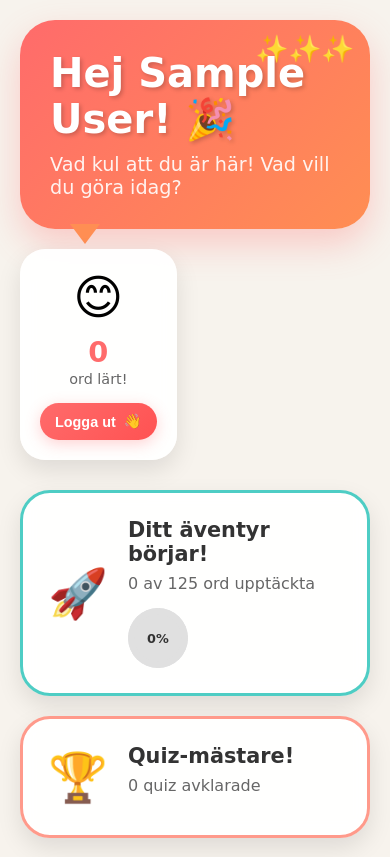
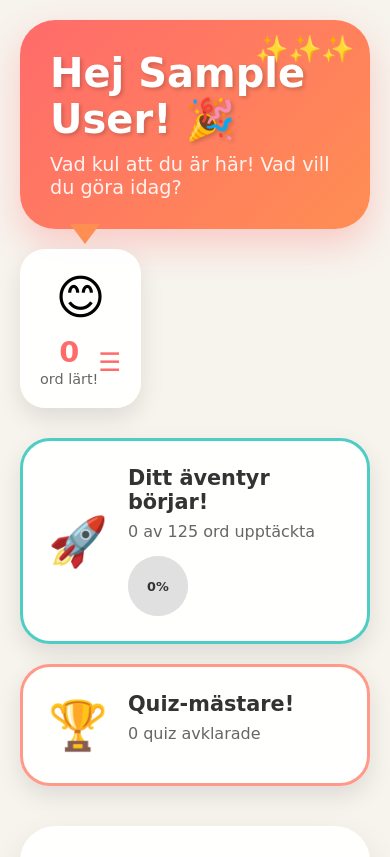
Before and after one commit to kirre02/LearnEnglish, a Vue app in the folder frontend/: page /dashboard in a window 390 px wide. Shown: the top 857 px of the page. Built offline with nearby package versions, Linux system fonts and the light colour scheme; sample sign-in values are in the browser's storage.

Commit message:
feat: initial work on the hamburgermenu

```diff
--- a/frontend/src/components/Dashboard.vue
+++ b/frontend/src/components/Dashboard.vue
@@ -16,20 +16,14 @@
           <div class="sparkles">✨✨✨</div>
         </div>
 
-        <div class="user-info-bubble">
-          <div class="user-avatar">😊</div>
-          <div class="user-details">
-            <div class="word-count">
-              <span class="count">{{ learnedWords }}</span>
-              <span class="label">ord lärt!</span>
+        <!-- Ersatt den gamla user-info-bubble med den nya komponenten -->
+        <UserInfoBubble
+          :learnedWords="learnedWords"
+          @logout="handleLogout"
+          @show-results="goToResults"
+          @show-settings="goToSettings" />
       </div>
-            <button @click="handleLogout" class="logout-btn">
-              <span class="logout-text">Logga ut</span>
-              <span class="logout-emoji">👋</span>
-            </button>
-          </div>
-        </div>
-      </div>
+
     </div>
 
     <!-- Framstegs-bubblor -->
@@ -163,8 +157,11 @@
 </template>
 
 <script>
+import UserInfoBubble from './UserInfoBubble.vue';
+
 export default {
   name: 'Dashboard',
+  components: { UserInfoBubble },
   data() {
     return {
       user: JSON.parse(localStorage.getItem('user') || '{}'),
@@ -206,6 +203,12 @@ export default {
       localStorage.removeItem('user');
       this.$router.push('/');
     },
+    goToResults() {
+      this.$router.push('/results');
+    },
+    goToSettings() {
+      this.$router.push('/settings');
+    },
     navigateToSection(section) {
       alert(`Öppnar ${section} - kommer snart!`);
     },
@@ -245,13 +248,34 @@ export default {
   animation: float 3s ease-in-out infinite;
 }
 
-.balloon1 { top: 0; right: 0; animation-delay: 0s; }
-.balloon2 { top: 30px; right: 40px; animation-delay: 1s; }
-.balloon3 { top: -10px; right: 80px; animation-delay: 2s; }
+.balloon1 {
+  top: 0;
+  right: 0;
+  animation-delay: 0s;
+}
+
+.balloon2 {
+  top: 30px;
+  right: 40px;
+  animation-delay: 1s;
+}
+
+.balloon3 {
+  top: -10px;
+  right: 80px;
+  animation-delay: 2s;
+}
 
 @keyframes float {
-  0%, 100% { transform: translateY(0px) rotate(0deg); }
-  50% { transform: translateY(-10px) rotate(5deg); }
+
+  0%,
+  100% {
+    transform: translateY(0px) rotate(0deg);
+  }
+
+  50% {
+    transform: translateY(-10px) rotate(5deg);
+  }
 }
 
 /* Välkomstsektion */
@@ -273,7 +297,7 @@ export default {
   padding: 30px;
   border-radius: 35px;
   position: relative;
-  box-shadow: 0 15px 35px rgba(255,107,107,0.3);
+  box-shadow: 0 15px 35px rgba(255, 107, 107, 0.3);
   animation: bounceIn 1s ease-out;
 }
 
@@ -291,7 +315,7 @@ export default {
 .welcome-bubble h1 {
   margin: 0 0 10px 0;
   font-size: 2.5em;
-  text-shadow: 2px 2px 4px rgba(0,0,0,0.2);
+  text-shadow: 2px 2px 4px rgba(0, 0, 0, 0.2);
 }
 
 .welcome-bubble p {
@@ -309,8 +333,17 @@ export default {
 }
 
 @keyframes sparkle {
-  0%, 100% { opacity: 0.7; transform: scale(1); }
-  50% { opacity: 1; transform: scale(1.1); }
+
+  0%,
+  100% {
+    opacity: 0.7;
+    transform: scale(1);
+  }
+
+  50% {
+    opacity: 1;
+    transform: scale(1.1);
+  }
 }
 
 .user-info-bubble {
@@ -318,7 +351,7 @@ export default {
   background: rgba(255, 255, 255, 0.95);
   padding: 20px;
   border-radius: 25px;
-  box-shadow: 0 10px 25px rgba(0,0,0,0.1);
+  box-shadow: 0 10px 25px rgba(0, 0, 0, 0.1);
   backdrop-filter: blur(10px);
 }
 
@@ -362,14 +395,14 @@ export default {
   align-items: center;
   gap: 8px;
   transition: all 0.3s ease;
-  box-shadow: 0 4px 15px rgba(255,107,107,0.3);
+  box-shadow: 0 4px 15px rgba(255, 107, 107, 0.3);
   font-size: 0.9em;
 }
 
 .logout-btn:hover {
   transform: scale(1.05);
   background: linear-gradient(135deg, #FF5252, #FF0000);
-  box-shadow: 0 6px 20px rgba(255,107,107,0.5);
+  box-shadow: 0 6px 20px rgba(255, 107, 107, 0.5);
 }
 
 /* Framstegs-bubblor */
@@ -387,7 +420,7 @@ export default {
   display: flex;
   align-items: center;
   gap: 20px;
-  box-shadow: 0 10px 25px rgba(0,0,0,0.1);
+  box-shadow: 0 10px 25px rgba(0, 0, 0, 0.1);
   backdrop-filter: blur(10px);
   animation: slideUp 0.8s ease-out;
 }
@@ -446,7 +479,7 @@ export default {
   padding: 30px;
   border-radius: 35px;
   margin-bottom: 30px;
-  box-shadow: 0 15px 35px rgba(0,0,0,0.1);
+  box-shadow: 0 15px 35px rgba(0, 0, 0, 0.1);
   backdrop-filter: blur(10px);
 }
 
@@ -484,22 +517,42 @@ export default {
   transition: all 0.3s ease;
   overflow: hidden;
   color: white;
-  box-shadow: 0 8px 25px rgba(0,0,0,0.15);
+  box-shadow: 0 8px 25px rgba(0, 0, 0, 0.15);
   animation: cardAppear 0.6s ease-out;
 }
 
 .explore-card:hover {
   transform: translateY(-8px) scale(1.05);
-  box-shadow: 0 15px 35px rgba(0,0,0,0.25);
+  box-shadow: 0 15px 35px rgba(0, 0, 0, 0.25);
 }
 
-.card-1 { background: linear-gradient(135deg, #FF6B6B, #FF8E53); }
-.card-2 { background: linear-gradient(135deg, #4ECDC4, #44A08D); }
-.card-3 { background: linear-gradient(135deg, #FFD700, #FF8E00); }
-.card-4 { background: linear-gradient(135deg, #667eea, #764ba2); }
-.card-5 { background: linear-gradient(135deg, #FD746C, #FF9068); }
-.card-6 { background: linear-gradient(135deg, #A8FF78, #78FFD6); }
-.card-quiz { background: linear-gradient(135deg, #FF9A8B, #FF6A88); }
+.card-1 {
+  background: linear-gradient(135deg, #FF6B6B, #FF8E53);
+}
+
+.card-2 {
+  background: linear-gradient(135deg, #4ECDC4, #44A08D);
+}
+
+.card-3 {
+  background: linear-gradient(135deg, #FFD700, #FF8E00);
+}
+
+.card-4 {
+  background: linear-gradient(135deg, #667eea, #764ba2);
+}
+
+.card-5 {
+  background: linear-gradient(135deg, #FD746C, #FF9068);
+}
+
+.card-6 {
+  background: linear-gradient(135deg, #A8FF78, #78FFD6);
+}
+
+.card-quiz {
+  background: linear-gradient(135deg, #FF9A8B, #FF6A88);
+}
 
 .card-wave {
   position: absolute;
@@ -507,7 +560,7 @@ export default {
   left: 0;
   right: 0;
   height: 20px;
-  background: rgba(255,255,255,0.2);
+  background: rgba(255, 255, 255, 0.2);
   border-radius: 50% 50% 0 0;
 }
 
@@ -520,14 +573,14 @@ export default {
 .explore-card h3 {
   margin: 0 0 8px 0;
   font-size: 1.3em;
-  text-shadow: 1px 1px 2px rgba(0,0,0,0.3);
+  text-shadow: 1px 1px 2px rgba(0, 0, 0, 0.3);
 }
 
 .explore-card p {
   margin: 0;
   opacity: 0.9;
   font-size: 0.9em;
-  text-shadow: 1px 1px 2px rgba(0,0,0,0.3);
+  text-shadow: 1px 1px 2px rgba(0, 0, 0, 0.3);
 }
 
 .card-sparkle {
@@ -539,8 +592,17 @@ export default {
 }
 
 @keyframes twinkle {
-  0%, 100% { opacity: 0.5; transform: scale(1); }
-  50% { opacity: 1; transform: scale(1.2); }
+
+  0%,
+  100% {
+    opacity: 0.5;
+    transform: scale(1);
+  }
+
+  50% {
+    opacity: 1;
+    transform: scale(1.2);
+  }
 }
 
 /* Snabbåtgärder */
@@ -549,7 +611,7 @@ export default {
   padding: 25px;
   border-radius: 30px;
   margin-bottom: 25px;
-  box-shadow: 0 10px 25px rgba(0,0,0,0.1);
+  box-shadow: 0 10px 25px rgba(0, 0, 0, 0.1);
   backdrop-filter: blur(10px);
 }
 
@@ -588,18 +650,29 @@ export default {
   align-items: center;
   gap: 8px;
   transition: all 0.3s ease;
-  box-shadow: 0 6px 20px rgba(0,0,0,0.3);
+  box-shadow: 0 6px 20px rgba(0, 0, 0, 0.3);
 }
 
 .action-btn:hover {
   transform: scale(1.05);
-  box-shadow: 0 8px 25px rgba(0,0,0,0.5);
+  box-shadow: 0 8px 25px rgba(0, 0, 0, 0.5);
 }
 
-.listen-btn { background: linear-gradient(135deg, #FF6B6B, #FF8E53); }
-.match-btn { background: linear-gradient(135deg, #4ECDC4, #44A08D); }
-.speak-btn { background: linear-gradient(135deg, #FFD700, #FF8E00); }
-.quiz-btn { background: linear-gradient(135deg, #FF9A8B, #FF6A88); }
+.listen-btn {
+  background: linear-gradient(135deg, #FF6B6B, #FF8E53);
+}
+
+.match-btn {
+  background: linear-gradient(135deg, #4ECDC4, #44A08D);
+}
+
+.speak-btn {
+  background: linear-gradient(135deg, #FFD700, #FF8E00);
+}
+
+.quiz-btn {
+  background: linear-gradient(135deg, #FF9A8B, #FF6A88);
+}
 
 .btn-emoji {
   font-size: 1.5em;
@@ -617,7 +690,7 @@ export default {
   background: rgba(255, 255, 255, 0.95);
   padding: 20px 30px;
   border-radius: 25px;
-  box-shadow: 0 8px 25px rgba(0,0,0,0.1);
+  box-shadow: 0 8px 25px rgba(0, 0, 0, 0.1);
   backdrop-filter: blur(10px);
   animation: pulse 2s ease-in-out infinite;
 }
@@ -640,25 +713,59 @@ export default {
 
 /* Animationer */
 @keyframes bounceIn {
-  0% { transform: scale(0.3); opacity: 0; }
-  50% { transform: scale(1.05); }
-  70% { transform: scale(0.9); }
-  100% { transform: scale(1); opacity: 1; }
+  0% {
+    transform: scale(0.3);
+    opacity: 0;
+  }
+
+  50% {
+    transform: scale(1.05);
+  }
+
+  70% {
+    transform: scale(0.9);
+  }
+
+  100% {
+    transform: scale(1);
+    opacity: 1;
+  }
 }
 
 @keyframes slideUp {
-  0% { transform: translateY(30px); opacity: 0; }
-  100% { transform: translateY(0); opacity: 1; }
+  0% {
+    transform: translateY(30px);
+    opacity: 0;
+  }
+
+  100% {
+    transform: translateY(0);
+    opacity: 1;
+  }
 }
 
 @keyframes cardAppear {
-  0% { transform: scale(0.8); opacity: 0; }
-  100% { transform: scale(1); opacity: 1; }
+  0% {
+    transform: scale(0.8);
+    opacity: 0;
+  }
+
+  100% {
+    transform: scale(1);
+    opacity: 1;
+  }
 }
 
 @keyframes pulse {
-  0%, 100% { transform: scale(1); }
-  50% { transform: scale(1.02); }
+
+  0%,
+  100% {
+    transform: scale(1);
+  }
+
+  50% {
+    transform: scale(1.02);
+  }
 }
 
 /* Responsiv design */
@@ -692,4 +799,5 @@ export default {
     flex-direction: column;
     gap: 15px;
   }
-}</style>
+}
+</style>
--- /dev/null
+++ b/frontend/src/components/UserInfoBubble.vue
@@ -0,0 +1,185 @@
+<template>
+    <div class="user-info-bubble" @click="toggleMenu">
+        <div class="user-avatar">😊</div>
+        <div class="user-details">
+            <div class="word-count">
+                <span class="count">{{ learnedWords }}</span>
+                <span class="label">ord lärt!</span>
+            </div>
+
+            <!-- Hamburgarmeny-ikon -->
+            <button class="menu-toggle" @click.stop="toggleMenu">
+                <span class="menu-icon">☰</span>
+            </button>
+        </div>
+
+        <transition name="expand">
+            <div v-if="menuOpen" class="inline-menu">
+                <button class="menu-item" @click.stop="$emit('show-results')"> Resultat</button>
+                <button class="menu-item" @click.stop="$emit('show-settings')">Inställningar</button>
+                <button class="menu-item logout" @click.stop="$emit('logout')"> Logga ut</button>
+            </div>
+        </transition>
+    </div>
+</template>
+
+<script>
+export default {
+    name: "UserInfoBubble",
+    props: {
+        learnedWords: {
+            type: Number,
+            required: true,
+        },
+    },
+    data() {
+        return {
+            menuOpen: false,
+        };
+    },
+    methods: {
+        toggleMenu() {
+            this.menuOpen = !this.menuOpen;
+        },
+    },
+};
+</script>
+
+<style scoped>
+.user-info-bubble {
+  position: relative;
+  background: #fff;
+  border-radius: 25px; /* samma radie som menyn */
+  box-shadow: 0 8px 20px rgba(0, 0, 0, 0.08);
+  overflow: visible; /* så menyn får sticka ut */
+  z-index: 10;
+}
+
+
+
+.user-info-bubble:hover {
+    transform: scale(1.02);
+}
+
+.user-avatar {
+    font-size: 3em;
+    text-align: center;
+    margin-bottom: 10px;
+}
+
+.user-details {
+    display: flex;
+    justify-content: space-between;
+    align-items: center;
+}
+
+.word-count {
+    text-align: center;
+}
+
+.count {
+    display: block;
+    font-size: 1.8em;
+    font-weight: bold;
+    color: #FF6B6B;
+}
+
+.label {
+    font-size: 0.9em;
+    color: #666;
+}
+
+.inline-menu {
+  position: absolute;
+  top: 99%; /* överlappar lite för att ta bort glapp */
+  left: 0;
+  right: 0;
+  background: #fff;
+  border-radius: 0 0 25px 25px; /* rundad bara i botten */
+  box-shadow: 0 8px 20px rgba(0, 0, 0, 0.08);
+  z-index: 999;
+  display: flex;
+  justify-content: space-around;
+  align-items: center;
+  padding: 15px 0;
+  border-top: none;
+  margin: 0;
+}
+
+.inline-menu::before {
+  content: "";
+  position: absolute;
+  top: -10px;
+  left: 0;
+  right: 0;
+  height: 10px;
+  background: #fff;
+}
+
+.menu-toggle {
+    background: none;
+    border: none;
+    font-size: 1.6em;
+    cursor: pointer;
+    color: #FF6B6B;
+    transition: transform 0.2s ease;
+}
+
+.menu-toggle:hover {
+    transform: scale(1.2);
+}
+
+
+.menu-item {
+  background: none;
+  border: none;
+  padding: px 15px;
+  text-align: center;
+  font-size: 1em;
+  cursor: pointer;
+  color: #333;
+  transition: background 0.2s ease, transform 0.1s ease;
+}
+
+.menu-item:hover {
+  background: rgba(0, 0, 0, 0.05);
+  transform: scale(1.02);
+}
+
+.menu-item.logout {
+  color: #FF6B6B;
+  font-weight: bold;
+}
+
+/* Expansion animation */
+.expand-enter-active,
+.expand-leave-active {
+  transition: all 0.25s ease;
+  overflow: hidden;
+}
+
+.expand-enter-from,
+.expand-leave-to {
+  max-height: 0;
+  opacity: 0;
+}
+
+.expand-enter-to,
+.expand-leave-from {
+  max-height: 200px;
+  opacity: 1;
+}
+
+/* Dropdown slide */
+@keyframes slideDown {
+  from {
+    transform: translateY(-10px);
+    opacity: 0;
+  }
+  to {
+    transform: translateY(0);
+    opacity: 1;
+  }
+}
+
+</style>
```
Also changed, not shown: 1 other file (tests, documents, lock files or other folders). Lines whose indentation alone changed are shown as unchanged.
